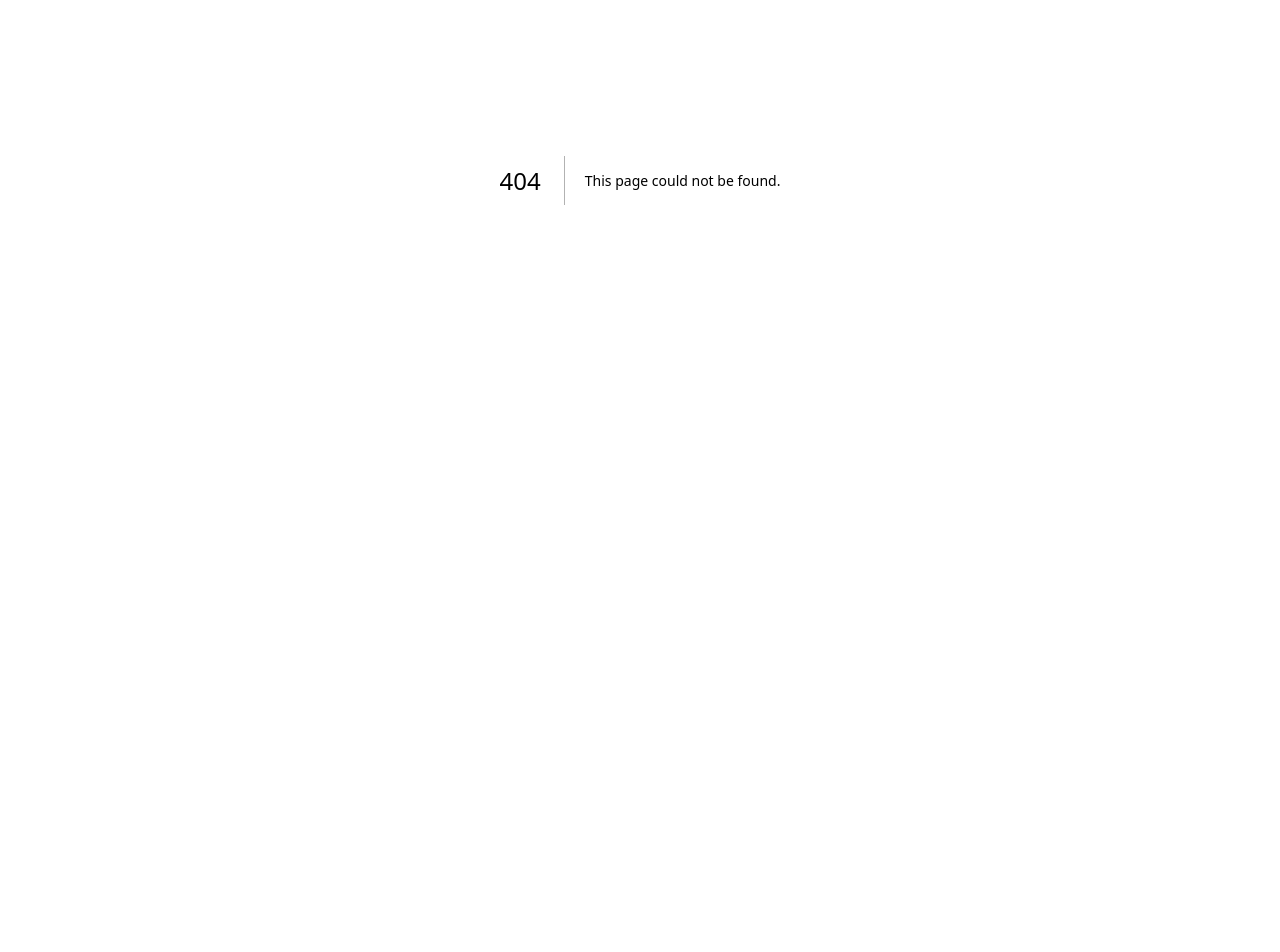
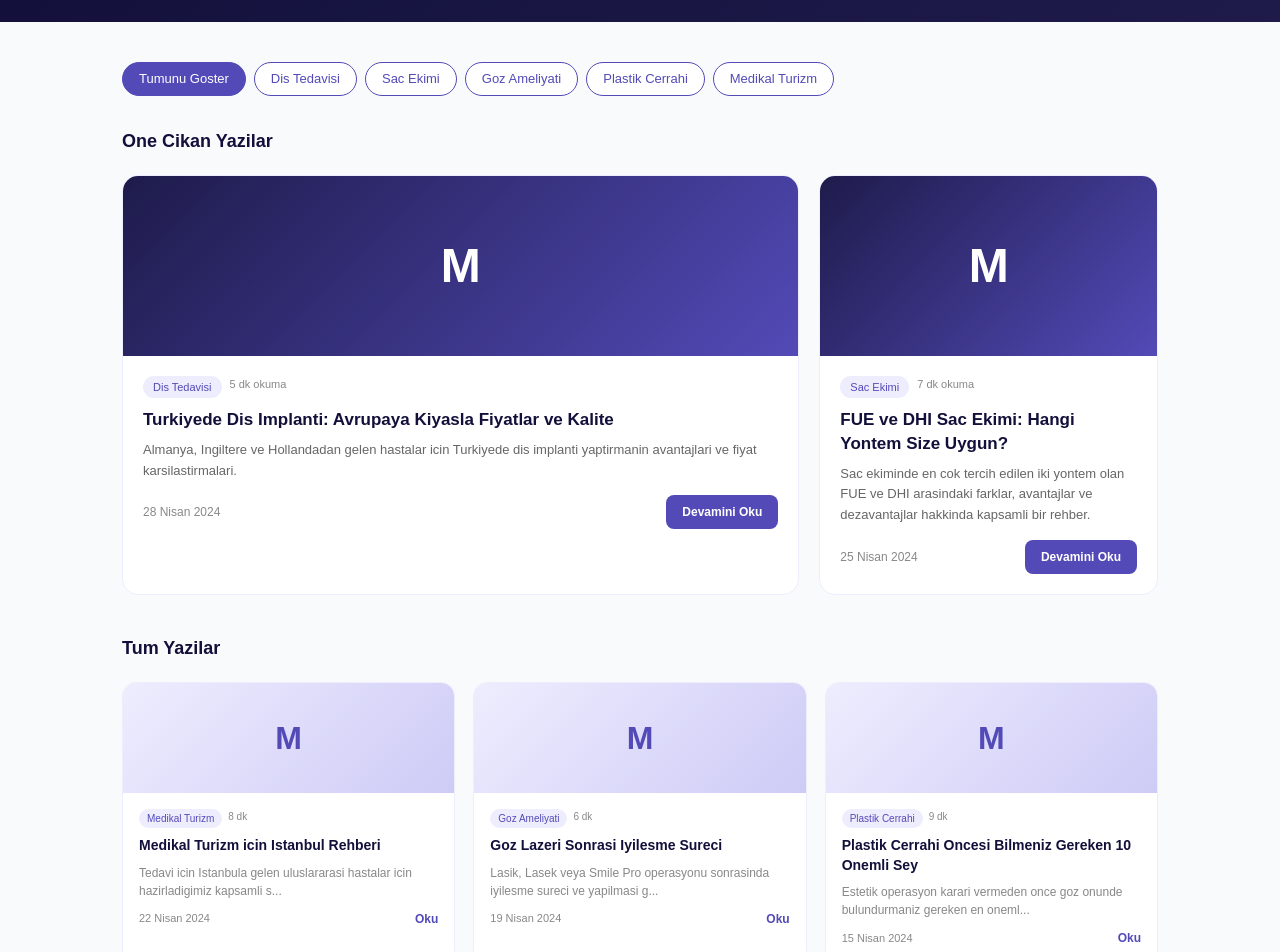
Before and after one commit to oznhaksever-source/Clinyo, a Next.js app: page /blog in a window 1280 px wide. Before the commit this address had no page. Shown: the part 220-1172 px from the top of the page. Before the commit the page ends 800 px from the top, so only its background shows below. Built offline with nearby package versions, Linux system fonts and the light colour scheme.

Commit message:
blog sayfasi eklendi

```diff
--- /dev/null
+++ b/app/blog/page.tsx
@@ -0,0 +1,86 @@
+import Navbar from "../components/Navbar";
+import Footer from "../components/Footer";
+
+const blogYazilari = [
+  { id: "1", baslik: "Turkiyede Dis Implanti: Avrupaya Kiyasla Fiyatlar ve Kalite", ozet: "Almanya, Ingiltere ve Hollandadan gelen hastalar icin Turkiyede dis implanti yaptirmanin avantajlari ve fiyat karsilastirmalari.", kategori: "Dis Tedavisi", tarih: "28 Nisan 2024", okumaSuresi: "5 dk", oneClikan: true },
+  { id: "2", baslik: "FUE ve DHI Sac Ekimi: Hangi Yontem Size Uygun?", ozet: "Sac ekiminde en cok tercih edilen iki yontem olan FUE ve DHI arasindaki farklar, avantajlar ve dezavantajlar hakkinda kapsamli bir rehber.", kategori: "Sac Ekimi", tarih: "25 Nisan 2024", okumaSuresi: "7 dk", oneClikan: true },
+  { id: "3", baslik: "Medikal Turizm icin Istanbul Rehberi", ozet: "Tedavi icin Istanbula gelen uluslararasi hastalar icin hazirladigimiz kapsamli sehir rehberi.", kategori: "Medikal Turizm", tarih: "22 Nisan 2024", okumaSuresi: "8 dk", oneClikan: false },
+  { id: "4", baslik: "Goz Lazeri Sonrasi Iyilesme Sureci", ozet: "Lasik, Lasek veya Smile Pro operasyonu sonrasinda iyilesme sureci ve yapilmasi gerekenler.", kategori: "Goz Ameliyati", tarih: "19 Nisan 2024", okumaSuresi: "6 dk", oneClikan: false },
+  { id: "5", baslik: "Plastik Cerrahi Oncesi Bilmeniz Gereken 10 Onemli Sey", ozet: "Estetik operasyon karari vermeden once goz onunde bulundurmaniz gereken en onemli faktorler.", kategori: "Plastik Cerrahi", tarih: "15 Nisan 2024", okumaSuresi: "9 dk", oneClikan: false },
+  { id: "6", baslik: "Medikal Turizm Sigortasi: Neden Onemli ve Nasil Secilir?", ozet: "Yurt disinda tedavi olurken sigorta yaptirmanin onemi ve dikkat edilmesi gerekenler.", kategori: "Medikal Turizm", tarih: "10 Nisan 2024", okumaSuresi: "5 dk", oneClikan: false },
+];
+
+const kategoriler = ["Tumunu Goster", "Dis Tedavisi", "Sac Ekimi", "Goz Ameliyati", "Plastik Cerrahi", "Medikal Turizm"];
+
+export default function Blog() {
+  return (
+    <main style={{ minHeight: "100vh", background: "#f9fafb", fontFamily: "sans-serif" }}>
+      <Navbar />
+
+      <section style={{ background: "linear-gradient(135deg, #12103a 0%, #1e1b4b 100%)", padding: "48px 32px" }}>
+        <h1 style={{ color: "#fff", fontSize: "32px", fontWeight: 700, marginBottom: "8px" }}>Blog</h1>
+        <p style={{ color: "#8b8fc8", fontSize: "15px" }}>Medikal turizm, tedaviler ve saglik hakkinda guncel icerikler</p>
+      </section>
+
+      <div style={{ maxWidth: "1100px", margin: "0 auto", padding: "40px 32px" }}>
+
+        <div style={{ display: "flex", gap: "8px", marginBottom: "32px", flexWrap: "wrap" }}>
+          {kategoriler.map((k) => (
+            <span key={k} style={{ padding: "6px 16px", borderRadius: "20px", fontSize: "13px", cursor: "pointer", background: k === "Tumunu Goster" ? "#534AB7" : "#fff", color: k === "Tumunu Goster" ? "#fff" : "#534AB7", border: "1px solid #534AB7" }}>
+              {k}
+            </span>
+          ))}
+        </div>
+
+        <h2 style={{ fontSize: "18px", fontWeight: 700, color: "#12103a", marginBottom: "20px" }}>One Cikan Yazilar</h2>
+        <div style={{ display: "grid", gridTemplateColumns: "2fr 1fr", gap: "20px", marginBottom: "40px" }}>
+          {blogYazilari.filter(b => b.oneClikan).map((b) => (
+            <div key={b.id} style={{ background: "#fff", border: "1px solid #EEEDFE", borderRadius: "16px", overflow: "hidden" }}>
+              <div style={{ height: "180px", background: "linear-gradient(135deg, #1e1b4b, #534AB7)", display: "flex", alignItems: "center", justifyContent: "center" }}>
+                <span style={{ fontSize: "48px", color: "#fff", fontWeight: 700 }}>M</span>
+              </div>
+              <div style={{ padding: "20px" }}>
+                <div style={{ display: "flex", gap: "8px", marginBottom: "10px" }}>
+                  <span style={{ fontSize: "11px", background: "#EEEDFE", color: "#534AB7", padding: "3px 10px", borderRadius: "20px" }}>{b.kategori}</span>
+                  <span style={{ fontSize: "11px", color: "#888" }}>{b.okumaSuresi} okuma</span>
+                </div>
+                <h2 style={{ fontSize: "17px", fontWeight: 700, color: "#12103a", marginBottom: "8px", lineHeight: 1.4 }}>{b.baslik}</h2>
+                <p style={{ fontSize: "13px", color: "#666", lineHeight: 1.6, marginBottom: "14px" }}>{b.ozet}</p>
+                <div style={{ display: "flex", justifyContent: "space-between", alignItems: "center" }}>
+                  <span style={{ fontSize: "12px", color: "#888" }}>{b.tarih}</span>
+                  <a href={"/blog/" + b.id} style={{ background: "#534AB7", color: "#fff", padding: "8px 16px", borderRadius: "8px", fontSize: "12px", textDecoration: "none", fontWeight: 600 }}>Devamini Oku</a>
+                </div>
+              </div>
+            </div>
+          ))}
+        </div>
+
+        <h2 style={{ fontSize: "18px", fontWeight: 700, color: "#12103a", marginBottom: "20px" }}>Tum Yazilar</h2>
+        <div style={{ display: "grid", gridTemplateColumns: "repeat(3, 1fr)", gap: "18px" }}>
+          {blogYazilari.filter(b => !b.oneClikan).map((b) => (
+            <div key={b.id} style={{ background: "#fff", border: "1px solid #EEEDFE", borderRadius: "14px", overflow: "hidden" }}>
+              <div style={{ height: "110px", background: "linear-gradient(135deg, #EEEDFE, #CECBF6)", display: "flex", alignItems: "center", justifyContent: "center" }}>
+                <span style={{ fontSize: "32px", color: "#534AB7", fontWeight: 700 }}>M</span>
+              </div>
+              <div style={{ padding: "16px" }}>
+                <div style={{ display: "flex", gap: "6px", marginBottom: "8px" }}>
+                  <span style={{ fontSize: "10px", background: "#EEEDFE", color: "#534AB7", padding: "2px 8px", borderRadius: "20px" }}>{b.kategori}</span>
+                  <span style={{ fontSize: "10px", color: "#888" }}>{b.okumaSuresi}</span>
+                </div>
+                <h3 style={{ fontSize: "14px", fontWeight: 700, color: "#12103a", marginBottom: "8px", lineHeight: 1.4 }}>{b.baslik}</h3>
+                <p style={{ fontSize: "12px", color: "#888", lineHeight: 1.5, marginBottom: "10px" }}>{b.ozet.substring(0, 80)}...</p>
+                <div style={{ display: "flex", justifyContent: "space-between", alignItems: "center" }}>
+                  <span style={{ fontSize: "11px", color: "#888" }}>{b.tarih}</span>
+                  <a href={"/blog/" + b.id} style={{ color: "#534AB7", fontSize: "12px", textDecoration: "none", fontWeight: 600 }}>Oku</a>
+                </div>
+              </div>
+            </div>
+          ))}
+        </div>
+
+      </div>
+
+      <Footer />
+    </main>
+  );
+}
--- a/app/iletisim/page.tsx
+++ b/app/iletisim/page.tsx
@@ -48,9 +48,9 @@ export default function Iletisim() {
           <div style={{ background: "#fff", border: "1px solid #EEEDFE", borderRadius: "12px", padding: "20px", marginTop: "20px" }}>
             <h3 style={{ fontSize: "14px", fontWeight: 700, color: "#12103a", marginBottom: "12px" }}>Çalışma Saatleri</h3>
             {[
-              { gün: "Pazartesi - Cuma", saat: "09:00 - 18:00" },
-              { gün: "Cumartesi", saat: "10:00 - 16:00" },
-              { gün: "Pazar", saat: "Kapalı" },
+              { gun: "Pazartesi - Cuma", saat: "09:00 - 18:00" },
+              { gun: "Cumartesi", saat: "10:00 - 16:00" },
+              { gun: "Pazar", saat: "Kapalı" },
             ].map((item) => (
               <div key={item.gun} style={{ display: "flex", justifyContent: "space-between", padding: "8px 0", borderBottom: "1px solid #f5f5f5", fontSize: "13px" }}>
                 <span style={{ color: "#555" }}>{item.gun}</span>
```
